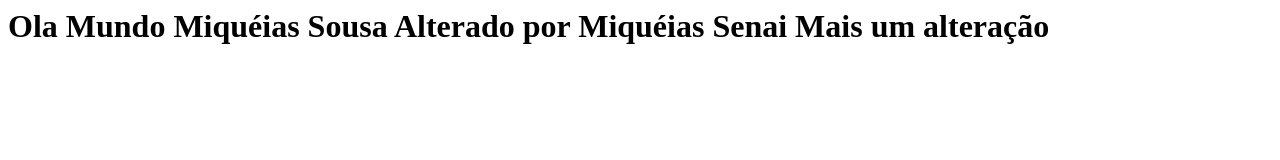
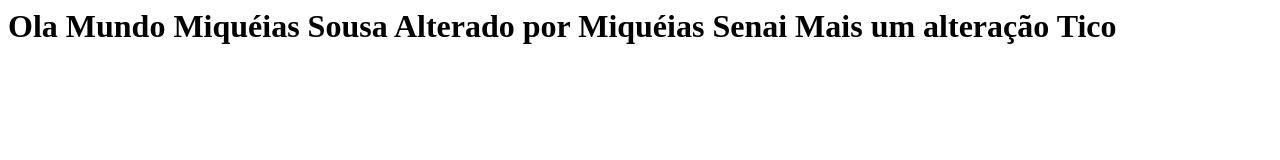
Before and after one commit to miqueiassenai/teste-colab, a plain HTML site: page index.html in a window 1280 px wide. Drawn offline with Linux system fonts and the light colour scheme.

Commit message:
Update index.html

```diff
--- a/index.html
+++ b/index.html
@@ -6,5 +6,7 @@
 
 
     <b>Mais um alteração</b>
+
+    Tico
   </h1>
 </html>
```
